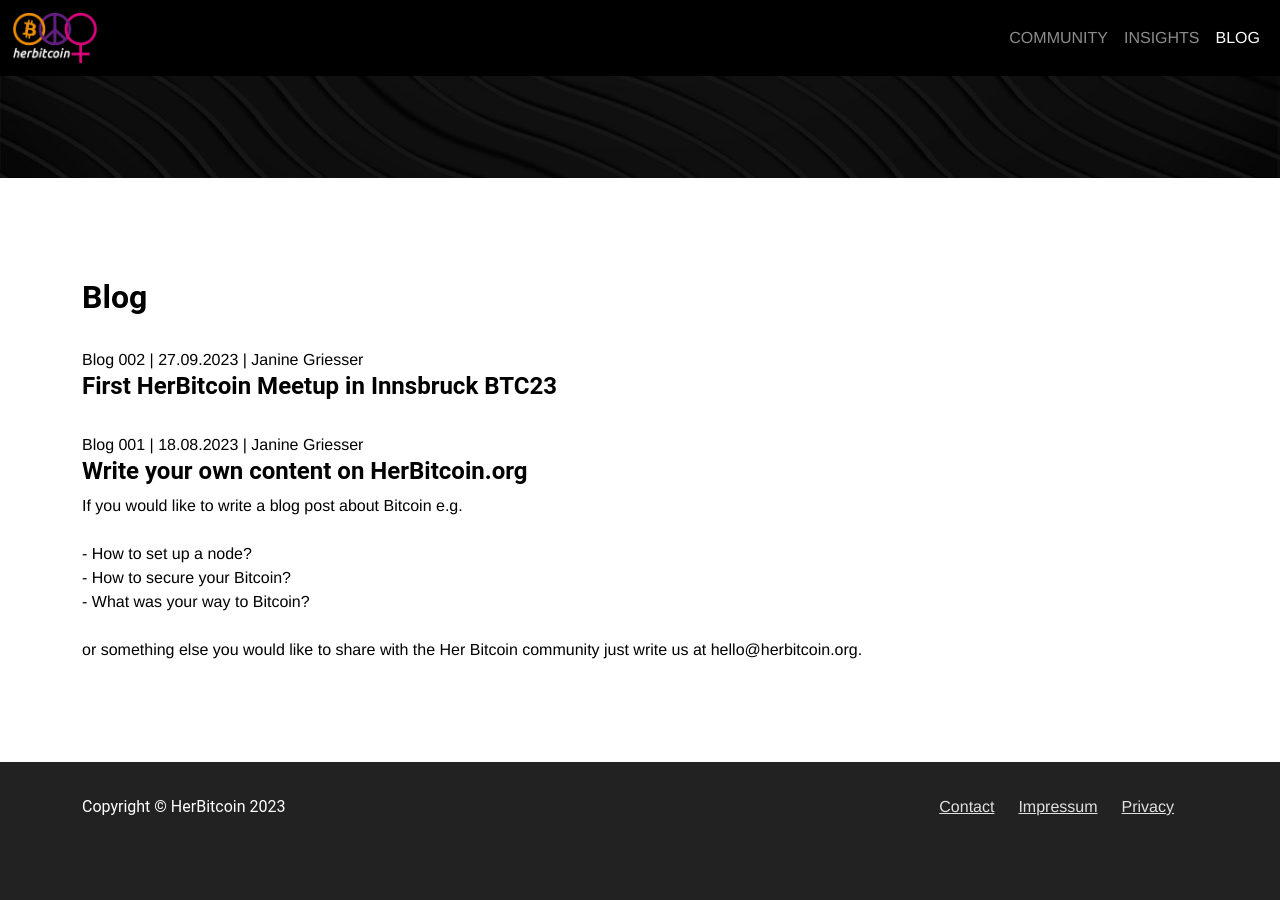
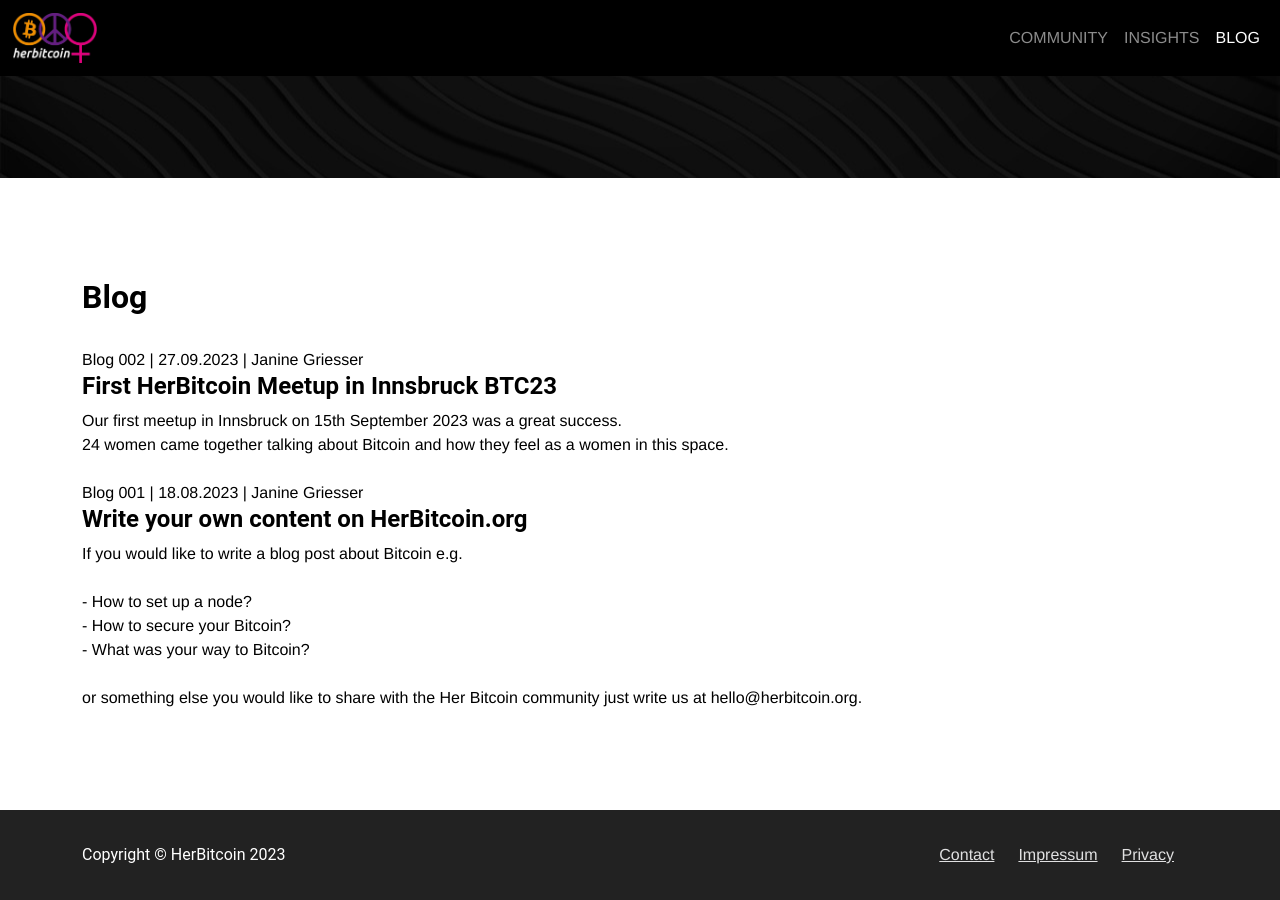
Before and after one commit to HerBitcoin/website, a Jekyll site: the page built from mission/blog.html, in a window 1280 px wide and 900 px high, scrolled down 362 px. Built offline with Jekyll 4.4.1, drawn with Linux system fonts in a browser that asks for light colours; before the commit the page ends 1214 px from its top, so only the background shows below that.

Commit message:
Update blog.yml

```diff
--- a/_data/blog.yml
+++ b/_data/blog.yml
@@ -3,8 +3,8 @@
   date_time: 27.09.2023
   author: Janine Griesser
   title: First HerBitcoin Meetup in Innsbruck BTC23
-  content:
-  link:
+  content: Our first meetup in Innsbruck on 15th September 2023 was a great success. <br> 24 women came together talking about Bitcoin and how they feel as a women in this space.
+  link: https://bconf.de/
 
 - category: Blog 001
   published: true
```
